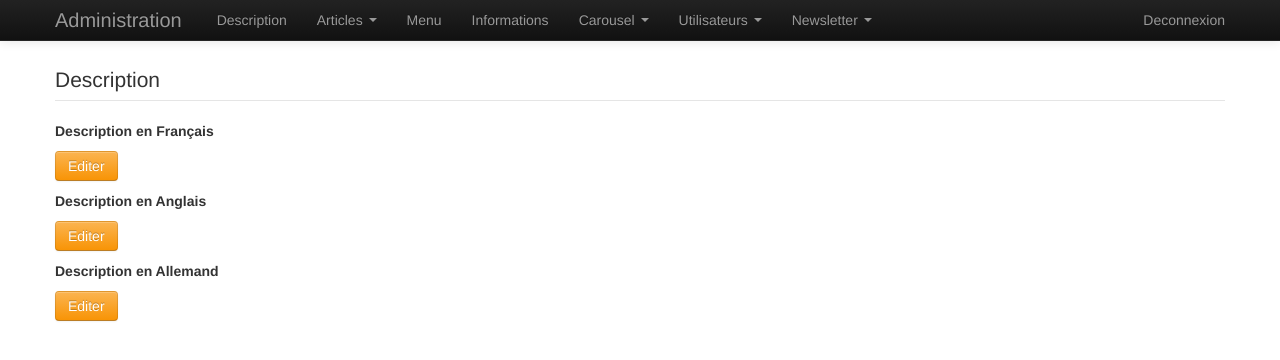
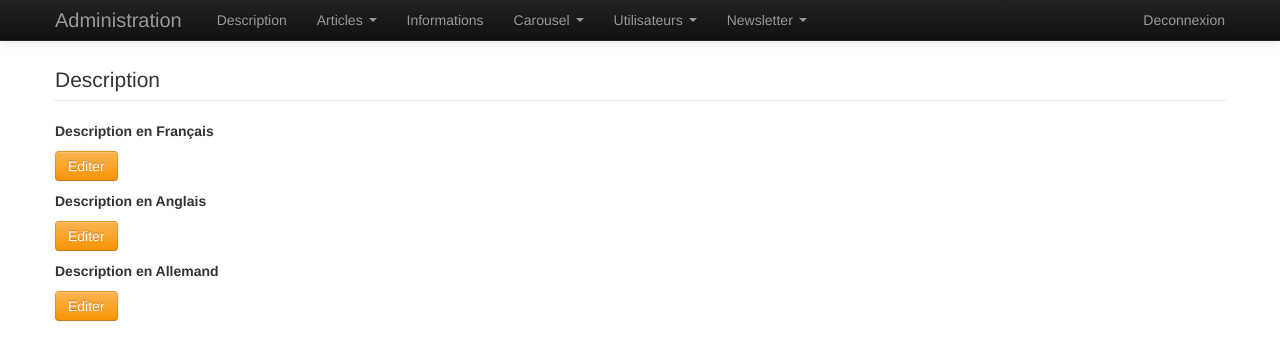
Before and after one commit to AsBilou/Pollina, a PHP site: the page made by views/template/admin/accueil.twig in a window 1280 px wide. Shown: the top 360 px of the page. Run offline with PHP 8.4, Linux system fonts and the light colour scheme; the template is opened without the code that fills it: most values are stand-ins (such as "Sample title", 1, 10 or a date in 2020); form fields are guessed from the names that the template uses; some libraries are stand-ins or nearby versions.

Commit message:
Desable Menu link

```diff
--- a/views/layout/admin.base.twig
+++ b/views/layout/admin.base.twig
@@ -43,7 +43,7 @@
                             <li role="presentation"><a role="menuitem" tabindex="-1" href="{{ app.request.basepath }}/admin/news/create">Ajouter article</a></li>
                         </ul>
                     </li>
-                    <li class=""><a href="{{ app.request.basepath }}/admin/menu">Menu</a></li>
+                    <li class=""><a style="display: none" href="{{ app.request.basepath }}/admin/menu">Menu</a></li>
                     <li class=""><a href="{{ app.request.basepath }}/admin/info">Informations</a></li>
                     <li class="dropdown">
                         <a id="drop1" href="#" role="button" class="dropdown-toggle" data-toggle="dropdown">Carousel <b class="caret"></b></a>
```
